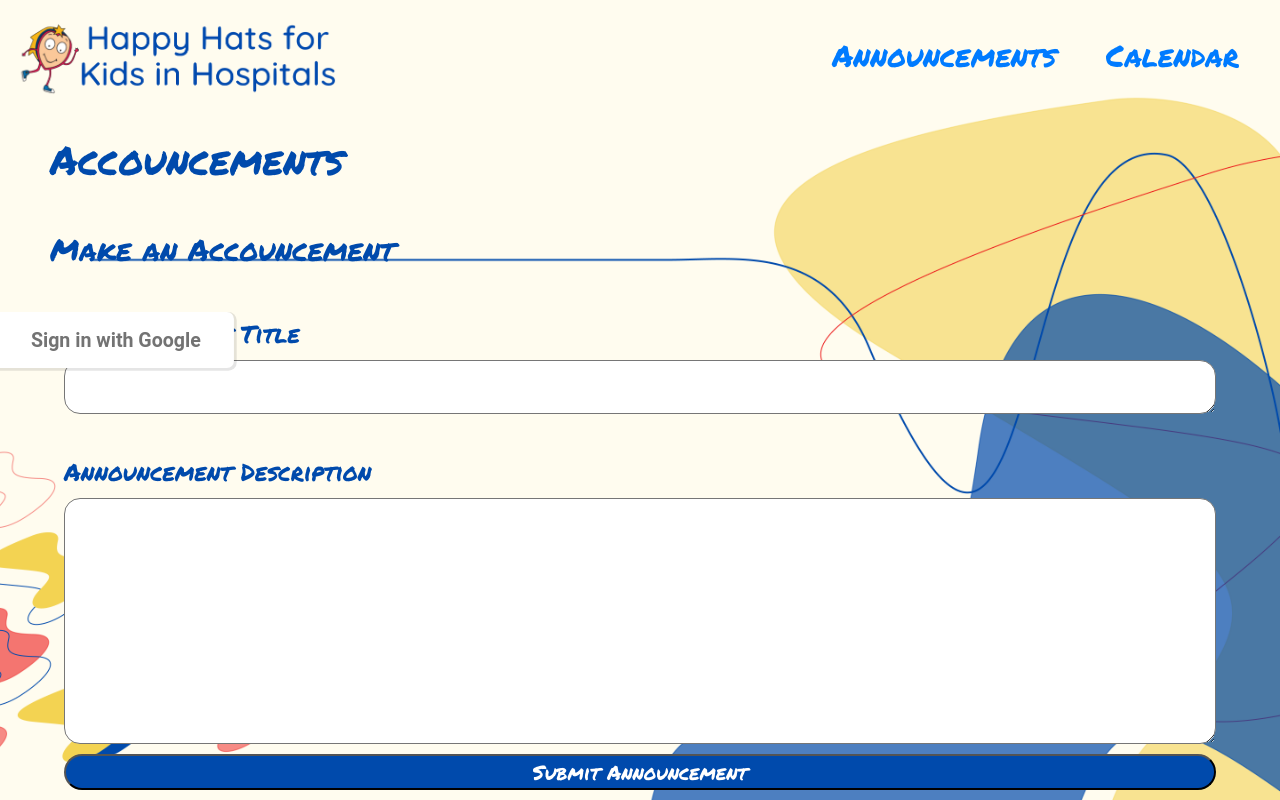
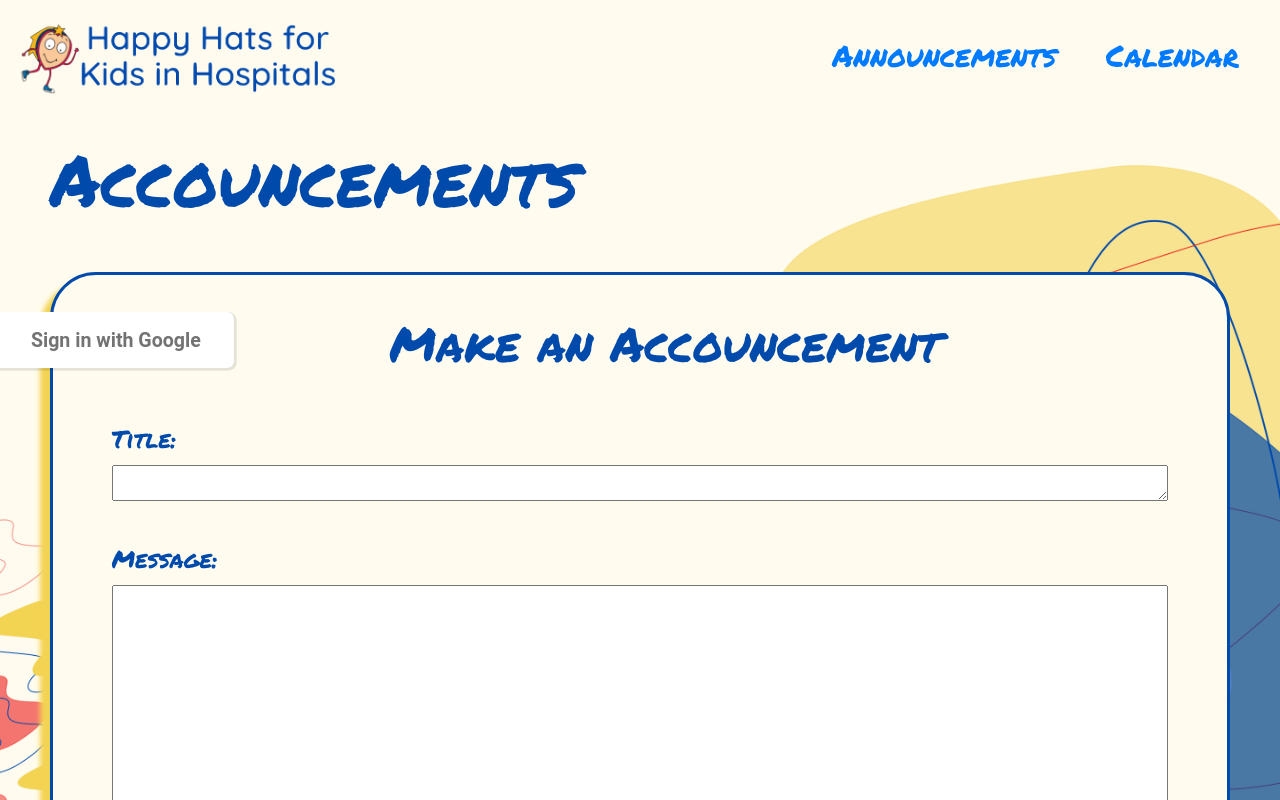
Before and after one commit to hack4impact-calpoly/happy-hats, a React (Create React App) app in the folder frontend/: page /announcements in a window 1280 px wide. Shown: the top 800 px of the page. Built offline with nearby package versions, Linux system fonts and the light colour scheme; no server answers.

Commit message:
First iteration of create annoncement styling

```diff
--- a/frontend/src/components/announcements/Announcement.js
+++ b/frontend/src/components/announcements/Announcement.js
@@ -60,22 +60,22 @@ function Announcement(props) {
             <div className={styles.MakeAnnouncementBlock} >
                 <h1 className={styles.MakeAnnouncementTitle} > Make an Accouncement</h1>
                 <div className={styles.create}>
-                    <label className={styles.formLabel} htmlFor="title">Announcement Title</label>
+                    <label className={styles.formLabel} htmlFor="title">Title: </label>
                     <textarea className={styles.contentBox}
                         name="title"
                         id="title"
                         value={annoucment.title}
                         onChange={handleChange}
-                        rows={2}
+                        rows={1}
                         cols={75} />
 
-                    <label className={styles.formLabel} htmlFor="content">Announcement Description</label>
+                    <label className={styles.formLabel} htmlFor="content">Message: </label>
                     <textarea className={styles.contentBox}
                         name="content"
                         id="content"
                         value={annoucment.content}
                         onChange={handleChange}
-                        rows={10}
+                        rows={8}
                         cols={75} />
 
                     <input className={styles.submitButton} type="button" value="Submit Announcement" onClick={submitForm} />
--- a/frontend/src/components/announcements/announcement.module.css
+++ b/frontend/src/components/announcements/announcement.module.css
@@ -12,13 +12,23 @@
     flex-direction: column;
 }
 
+.MakeAnnouncementBlock{
+    margin: 50px;
+    border-style: solid;
+    border-radius: 46px;
+    border-color: #004AAC;
+    background-color: #FFFCEF;
+    box-shadow: -10px 10px 5px #F3D352;
+}
+
 .MakeAnnouncementTitle{
+    text-align: center;
     color: #004AAC;
     padding-left: 50px;
     padding-top: 40px;
     font-family: 'Permanent Marker', cursive;
     text-decoration: none !important;
-    font-size: 30px;
+    font-size: 48px;
 }
 
 .AnnouncementTitle{
@@ -26,14 +36,13 @@
     padding-left: 50px;
     font-family: 'Permanent Marker', cursive;
     text-decoration: none !important;
-    font-size: 40px;
+    font-size: 72px;
 }
 
 .formLabel {
     color: #004AAC;
     padding-top: 40px;
     padding-bottom: 0px;
-
     font-size: 24px;
     font-family: 'Permanent Marker', cursive;
     text-decoration: none !important;
@@ -45,13 +54,14 @@
     font-family: 'Permanent Marker', cursive;
     text-decoration: none !important;
     font-size: 20px;
-    border-radius: 1em;
     margin-top: 10px;
 }
 
 
 .contentBox{
-    border-radius: 1em;
+    font-family: 'Permanent Marker', cursive;
+    font-size: 20px;
+    color: #64aeff;
 }
 
 .create{
```
